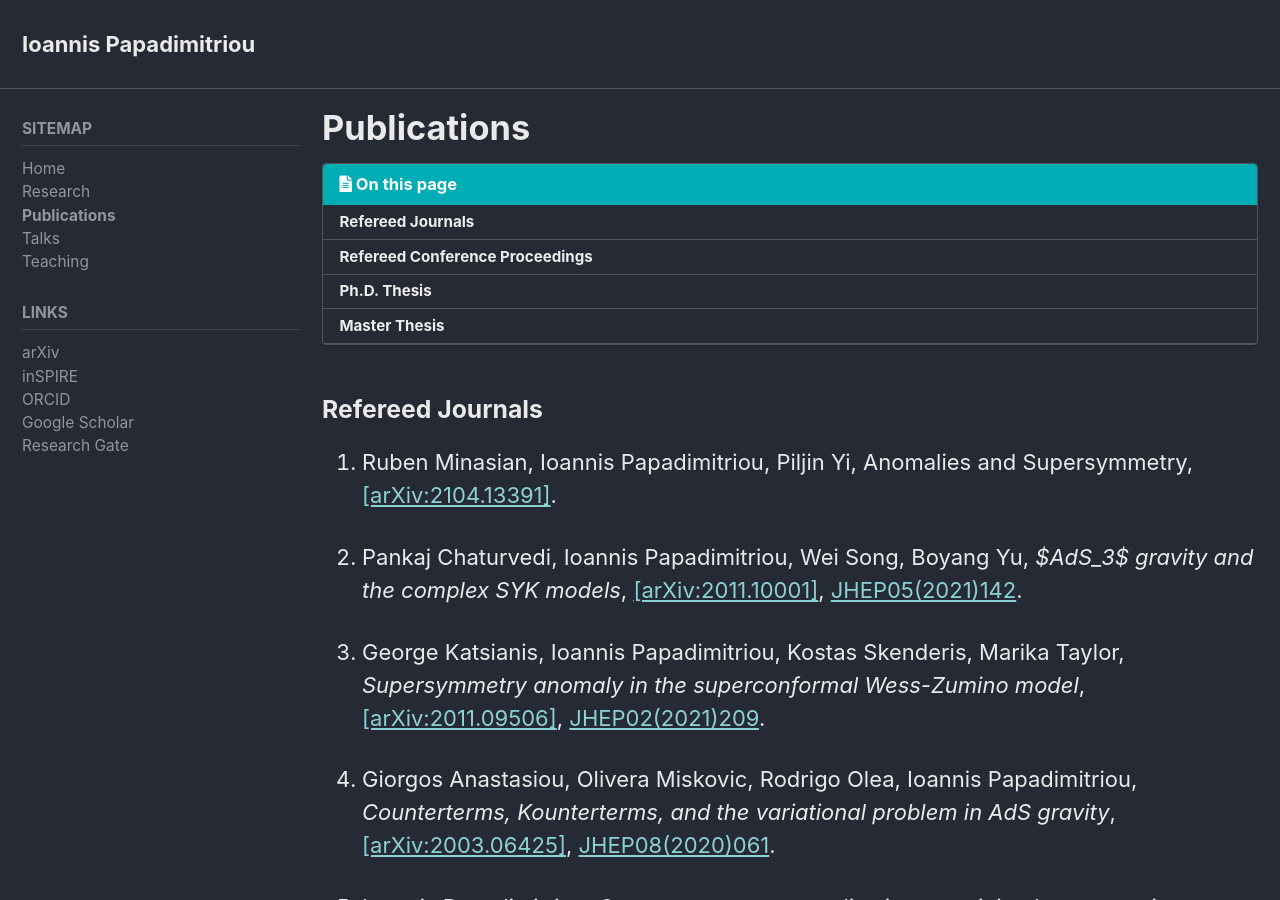
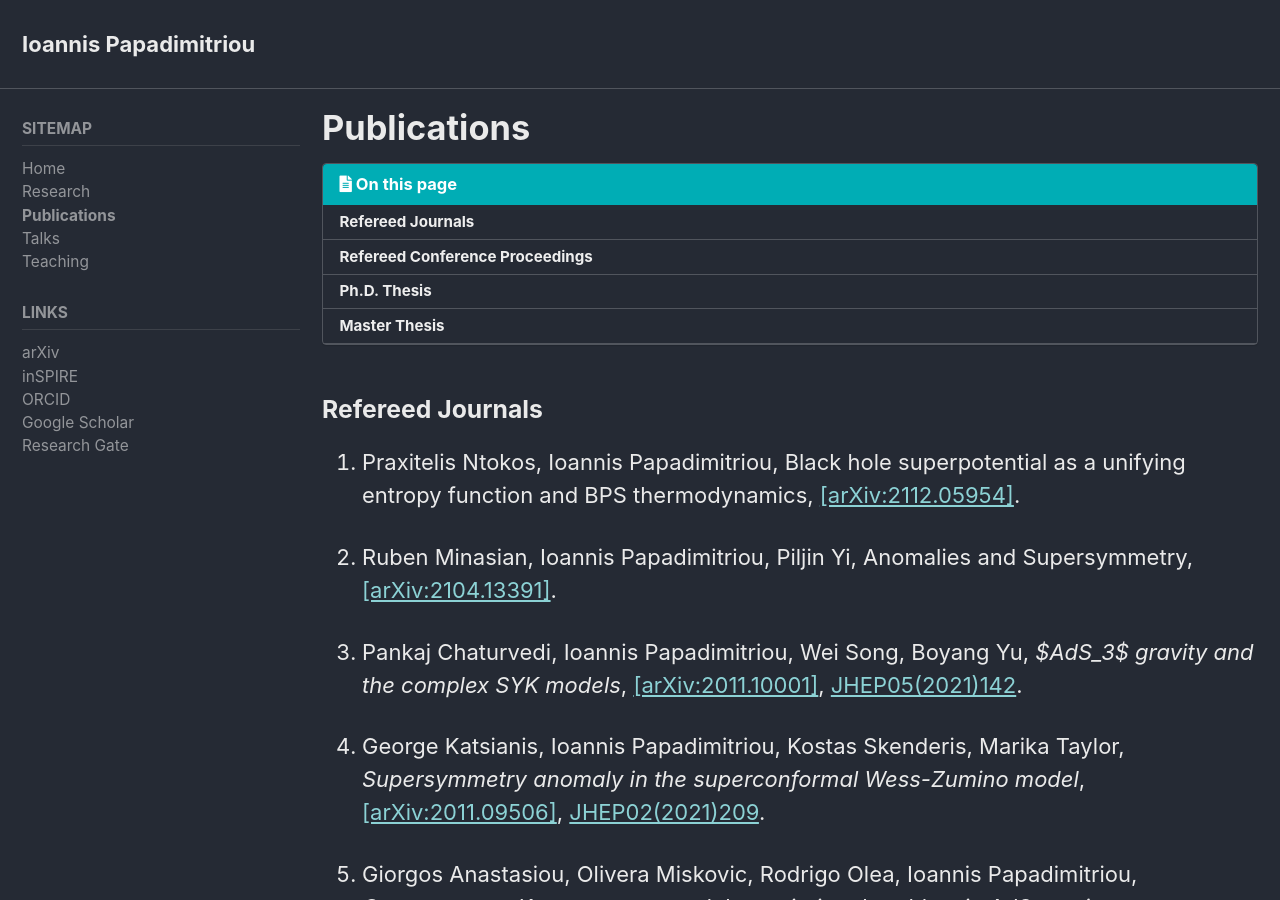
Before and after one commit to ipapadimitriou/ipapadimitriou.github.io, a Jekyll site: the page built from _pages/publications.md, in a window 1280 px wide and 900 px high. Built offline with Jekyll 4.4.1, drawn with Linux system fonts in a browser that asks for light colours; cached includes are drawn as plain includes.

Commit message:
Update publications.md

```diff
--- a/_pages/publications.md
+++ b/_pages/publications.md
@@ -32,7 +32,10 @@ sidebar:
 
 ### Refereed Journals
 
-38. Ruben Minasian,  Ioannis Papadimitriou, Piljin Yi, Anomalies and Supersymmetry,
+39. Praxitelis Ntokos, Ioannis Papadimitriou, Black hole superpotential as a unifying entropy function and BPS thermodynamics,
+<a href="https://arxiv.org/abs/2112.05954">[arXiv:2112.05954]</a>.
+
+38. Ruben Minasian, Ioannis Papadimitriou, Piljin Yi, Anomalies and Supersymmetry,
 <a href="https://arxiv.org/abs/2104.13391">[arXiv:2104.13391]</a>.
 
 37. Pankaj Chaturvedi, Ioannis Papadimitriou, Wei Song, Boyang Yu, <i>$AdS_3$ gravity and the complex SYK models</i>, <a href="https://arxiv.org/abs/2011.10001">[arXiv:2011.10001]</a>, <a href="https://doi.org/10.1007/JHEP05(2021)142">JHEP05(2021)142</a>.
```
